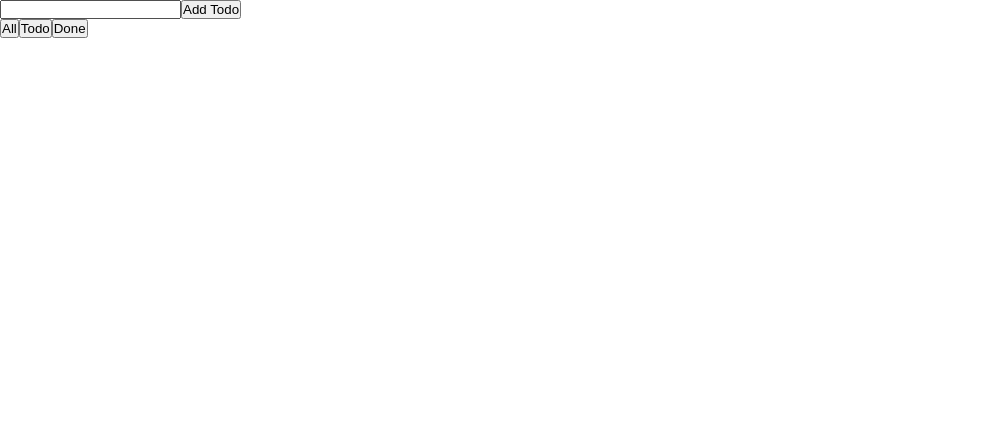
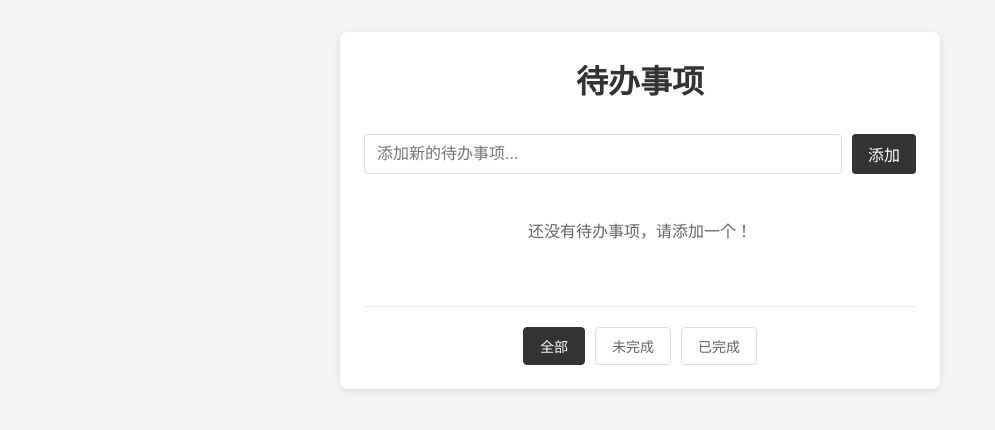
Before and after one commit to evosoon/todo-list, a Next.js app: page / in a window 1280 px wide. Shown: the top 430 px of the page, without its empty margins (0-995 px from the left). Built offline with nearby package versions, Linux system fonts and the light colour scheme.

Commit message:
feat: update ui

```diff
--- /dev/null
+++ b/app/page.css
@@ -0,0 +1,28 @@
+.container {
+  min-height: 100vh;
+  background-color: #f5f5f5;
+  padding: 2rem;
+}
+
+.todo-card {
+  max-width: 600px;
+  margin: 0 auto;
+  background-color: white;
+  border-radius: 8px;
+  box-shadow: 0 2px 8px rgba(0, 0, 0, 0.1);
+  padding: 1.5rem;
+}
+
+.todo-title {
+  font-size: 2rem;
+  font-weight: bold;
+  text-align: center;
+  margin-bottom: 2rem;
+  color: #333;
+}
+
+.todo-content {
+  display: flex;
+  flex-direction: column;
+  gap: 1.5rem;
+}
--- a/app/page.tsx
+++ b/app/page.tsx
@@ -1,11 +1,10 @@
 "use client"
-import Image from "next/image";
-import styles from "./page.module.css";
 import AddTodo from "../components/AddTodo";
 import TodoList from "../components/TodoList";
 import TodoFilter from "../components/TodoFilter";
 import { Todo } from "../types/todo";
 import { useState } from "react";
+import './page.css';
 
 export default function Home() {
   const [todos, setTodos] = useState<Todo[]>([]);
@@ -46,10 +45,15 @@ export default function Home() {
     );
   }
   return (
-   <>
-   <AddTodo addTodo={addTodo} />
-   <TodoList todos={getFilteredTodos()} deleteTodo={deleteTodo} toggleTodo={toggleTodo} />
-   <TodoFilter setFilter={setFilter} />
-   </>
+    <div className="container">
+      <div className="todo-card">
+        <h1 className="todo-title">待办事项</h1>
+        <div className="todo-content">
+          <AddTodo addTodo={addTodo} />
+          <TodoList todos={getFilteredTodos()} deleteTodo={deleteTodo} toggleTodo={toggleTodo} />
+          <TodoFilter setFilter={setFilter} />
+        </div>
+      </div>
+    </div>
   );
 }
--- /dev/null
+++ b/components/AddTodo.css
@@ -0,0 +1,32 @@
+.add-todo-form {
+  display: flex;
+  gap: 10px;
+}
+
+.add-todo-input {
+  flex: 1;
+  padding: 8px 12px;
+  border: 1px solid #ddd;
+  border-radius: 4px;
+  font-size: 16px;
+}
+
+.add-todo-input:focus {
+  outline: none;
+  border-color: #333;
+}
+
+.add-todo-button {
+  padding: 8px 16px;
+  background-color: #333;
+  color: white;
+  border: none;
+  border-radius: 4px;
+  cursor: pointer;
+  font-size: 16px;
+  transition: background-color 0.2s;
+}
+
+.add-todo-button:hover {
+  background-color: #5d5d5d;
+}
--- a/components/AddTodo.tsx
+++ b/components/AddTodo.tsx
@@ -1,4 +1,5 @@
 import React, { useState } from 'react';
+import './AddTodo.css';
 interface AddTodoProps {
     addTodo: (text: string) => void;
 }
@@ -12,9 +13,15 @@ function AddTodo({ addTodo }: AddTodoProps) {
       setText("");
     };
     return (
-       <form onSubmit={handleSubmit}>
-         <input type="text" value={text} onChange={(e) => setText(e.target.value)} />
-         <button type="submit">Add Todo</button>
+       <form onSubmit={handleSubmit} className="add-todo-form">
+         <input
+           type="text"
+           value={text}
+           onChange={(e) => setText(e.target.value)}
+           placeholder="添加新的待办事项..."
+           className="add-todo-input"
+         />
+         <button type="submit" className="add-todo-button">添加</button>
        </form>
     );
 }
--- /dev/null
+++ b/components/TodoFilter.css
@@ -0,0 +1,30 @@
+.filter-container {
+  display: flex;
+  justify-content: center;
+  gap: 10px;
+  padding-top: 20px;
+  border-top: 1px solid #eee;
+  margin-top: 20px;
+}
+
+.filter-button {
+  padding: 8px 16px;
+  background-color: white;
+  border: 1px solid #ddd;
+  border-radius: 4px;
+  cursor: pointer;
+  font-size: 14px;
+  color: #666;
+  transition: all 0.2s;
+}
+
+.filter-button:hover {
+  background-color: #f5f5f5;
+  border-color: #999;
+}
+
+.filter-button.active {
+  background-color: #333;
+  border-color: #333;
+  color: white;
+}
--- a/components/TodoFilter.tsx
+++ b/components/TodoFilter.tsx
@@ -1,13 +1,37 @@
 import { Todo } from "../types/todo";
+import { useState } from 'react';
+import './TodoFilter.css';
 interface setFilterProps {
     setFilter: (type: string) => void;
 }
 function TodoFilter({ setFilter }: setFilterProps) {
+    const [activeFilter, setActiveFilter] = useState('all');
+
+    const handleFilterClick = (filter: string) => {
+        setActiveFilter(filter);
+        setFilter(filter);
+    };
+
     return (
-        <div>
-            <button onClick={() => setFilter("all")}>All</button>
-            <button onClick={() => setFilter("todo")}>Todo</button>
-            <button onClick={() => setFilter("done")}>Done</button>
+        <div className="filter-container">
+            <button
+                onClick={() => handleFilterClick("all")}
+                className={`filter-button ${activeFilter === 'all' ? 'active' : ''}`}
+            >
+                全部
+            </button>
+            <button
+                onClick={() => handleFilterClick("todo")}
+                className={`filter-button ${activeFilter === 'todo' ? 'active' : ''}`}
+            >
+                未完成
+            </button>
+            <button
+                onClick={() => handleFilterClick("done")}
+                className={`filter-button ${activeFilter === 'done' ? 'active' : ''}`}
+            >
+                已完成
+            </button>
         </div>
     );
 }
--- /dev/null
+++ b/components/TodoItem.css
@@ -0,0 +1,46 @@
+.todo-item {
+  display: flex;
+  align-items: center;
+  gap: 12px;
+  padding: 12px;
+  background-color: white;
+  border: 1px solid #eee;
+  border-radius: 4px;
+  transition: box-shadow 0.2s;
+}
+
+.todo-item:hover {
+  box-shadow: 0 2px 4px rgba(0, 0, 0, 0.05);
+}
+
+.todo-checkbox {
+  width: 20px;
+  height: 20px;
+  cursor: pointer;
+}
+
+.todo-text {
+  flex: 1;
+  font-size: 16px;
+  color: #333;
+}
+
+.todo-text.done {
+  text-decoration: line-through;
+  color: #999;
+}
+
+.delete-button {
+  padding: 6px 12px;
+  background-color: #ef383b;
+  color: white;
+  border: none;
+  border-radius: 4px;
+  cursor: pointer;
+  font-size: 14px;
+  transition: background-color 0.2s;
+}
+
+.delete-button:hover {
+  background-color: #cf514e;
+}
--- a/components/TodoItem.tsx
+++ b/components/TodoItem.tsx
@@ -1,4 +1,5 @@
 import { Todo } from "../types/todo";
+import './TodoItem.css';
 interface TodoItemProps {
     todo: Todo;
     deleteTodo: (id: number) => void;
@@ -6,10 +7,22 @@ interface TodoItemProps {
 }
 function TodoItem({ todo, deleteTodo, toggleTodo }: TodoItemProps) {
     return (
-        <li>
-            <input type="checkbox" checked={todo.done} onChange={() => toggleTodo(todo.id)} />
-            <span style={{ textDecoration: todo.done ? "line-through" : "none" }}>{todo.text}</span>
-            <button onClick={() => deleteTodo(todo.id)}>Delete</button>
+        <li className="todo-item">
+            <input
+                type="checkbox"
+                checked={todo.done}
+                onChange={() => toggleTodo(todo.id)}
+                className="todo-checkbox"
+            />
+            <span className={`todo-text ${todo.done ? 'done' : ''}`}>
+                {todo.text}
+            </span>
+            <button
+                onClick={() => deleteTodo(todo.id)}
+                className="delete-button"
+            >
+                删除
+            </button>
         </li>
     );
 }
--- /dev/null
+++ b/components/TodoList.css
@@ -0,0 +1,16 @@
+.todo-list {
+  list-style: none;
+  padding: 0;
+  margin: 0;
+}
+
+.todo-list li {
+  margin-bottom: 10px;
+}
+
+.empty-message {
+  text-align: center;
+  color: #666;
+  padding: 20px;
+  font-size: 16px;
+}
--- a/components/TodoList.tsx
+++ b/components/TodoList.tsx
@@ -1,16 +1,31 @@
 import { Todo } from "../types/todo";
 import TodoItem from "../components/TodoItem";
+import './TodoList.css';
 interface TodoListProps {
     todos: Todo[];
     deleteTodo: (id: number) => void;
     toggleTodo: (id: number) => void;
 }
 function TodoList({ todos, deleteTodo, toggleTodo }: TodoListProps) {
+    if (todos.length === 0) {
+        return (
+            <div className="empty-message">
+                还没有待办事项，请添加一个！
+            </div>
+        );
+    }
+
     return (
-       <ul>{
-        todos.map((todo)=>
-        <TodoItem key={todo.id} todo={todo} deleteTodo={deleteTodo} toggleTodo={toggleTodo} />)
-        }</ul>
+        <ul className="todo-list">
+            {todos.map((todo) => (
+                <TodoItem
+                    key={todo.id}
+                    todo={todo}
+                    deleteTodo={deleteTodo}
+                    toggleTodo={toggleTodo}
+                />
+            ))}
+        </ul>
     );
 }
 export default TodoList;
```
Also changed, not shown: app/page.module.css (deleted, +0 -168 lines).
